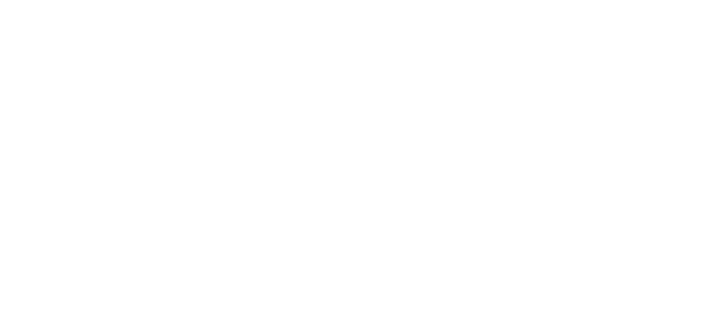
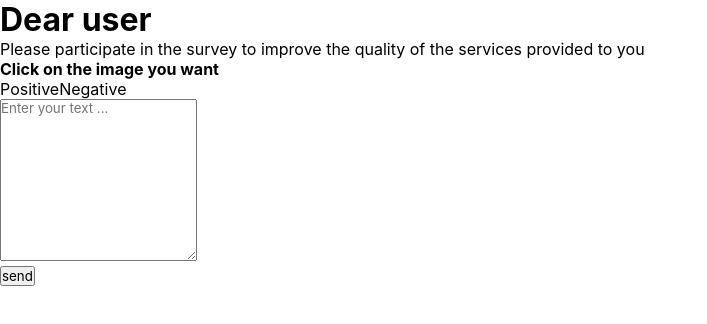
Before and after one commit to RezaAkrami/pollproject, a React (Create React App) app: page / in a window 1280 px wide. Shown: the top 324 px of the page, without its empty margins (0-707 px from the left). Built offline with nearby package versions, Linux system fonts and the light colour scheme.

Commit message:
Added html tags

```diff
--- a/src/components/Poll.js
+++ b/src/components/Poll.js
@@ -2,9 +2,33 @@
 
 const Poll = () => {
     return (
-        <div>
+        <form>
+            <div className="container">
+                <h1>Dear user</h1>
+                <p>Please participate in the survey to improve the quality of the services provided to you</p>
 
-        </div>
+                <div className="poll">
+                    <h4>Click on the image you want</h4>
+
+                    <div className="pictures">
+
+                    </div>
+                    <div className="Points">
+                        <span id="positive">Positive</span>
+                        <span id="negative">Negative</span>
+                        <div className="questions">
+
+                        </div>
+
+                    </div>
+
+                    <textarea name="text" id="text" rows="10" placeholder='Enter your text ...'></textarea>
+                    <br />
+                    <button>send</button>
+
+                </div>
+            </div>
+        </form>
     );
 };
 
```
